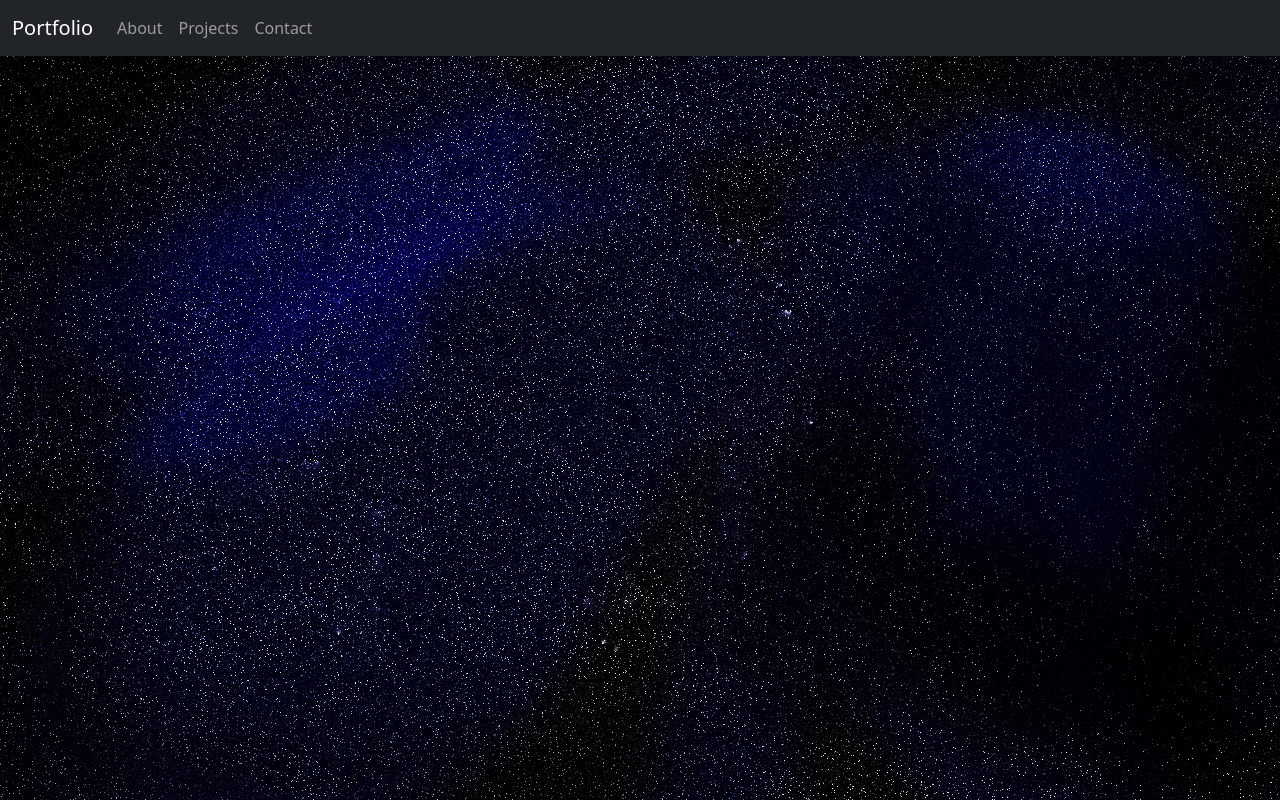
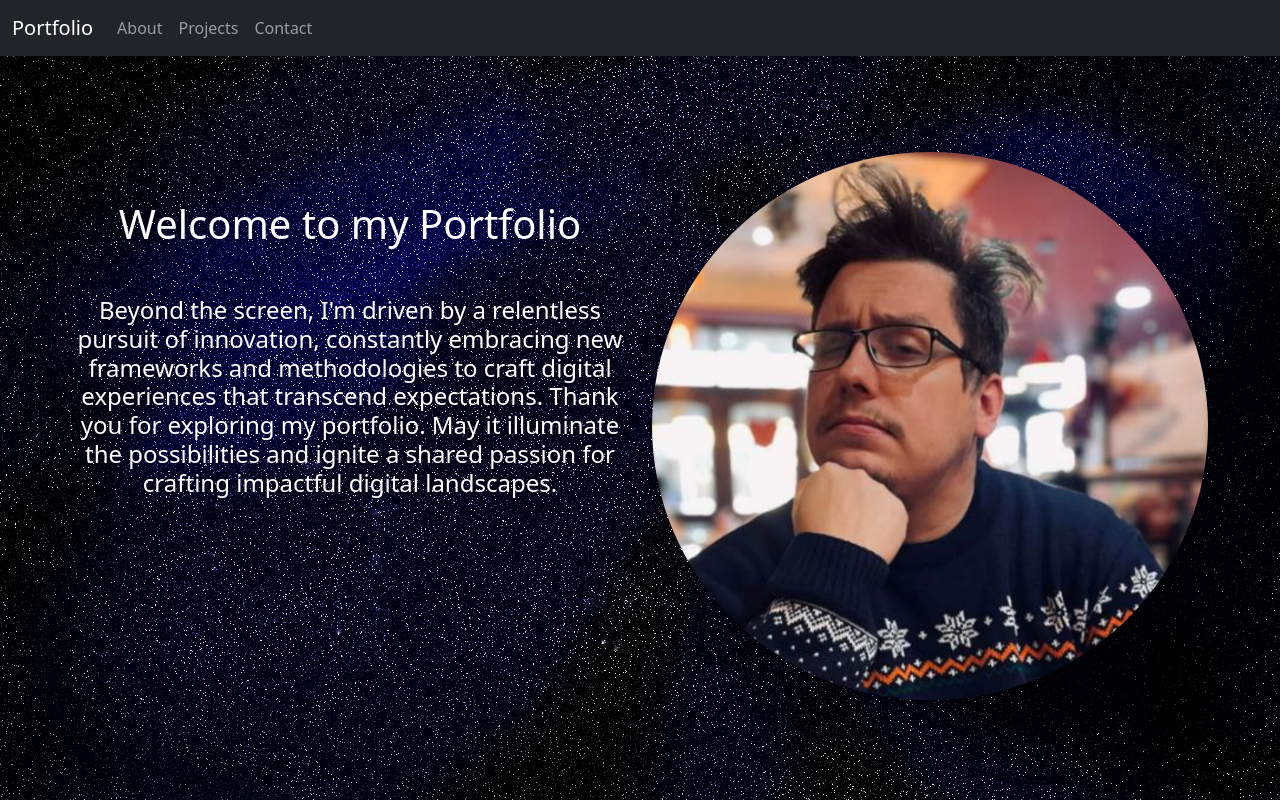
Before and after one commit to TomixJasina/React-Portfolio, a React (Vite) app: page / in a window 1280 px wide. Built offline with nearby package versions, Linux system fonts and the light colour scheme.

Commit message:
fixing bugs

```diff
--- a/src/App.jsx
+++ b/src/App.jsx
@@ -13,10 +13,10 @@
     <Router>
     <NavigationBar/>
     <Routes>
-      <Route path="/React-Portfolio" element={<Home/>}/>
-      <Route path="/React-Portfolio/about" element={<About/>}/>
-      <Route path="/React-Portfolio/contact" element={<Contact/>}/>
-      <Route path="/React-Portfolio/project" element={<Project/>}/>
+      <Route path="/" element={<Home/>}/>
+      <Route path="/about" element={<About/>}/>
+      <Route path="/contact" element={<Contact/>}/>
+      <Route path="/project" element={<Project/>}/>
     </Routes>
     </Router>
     </>
```
